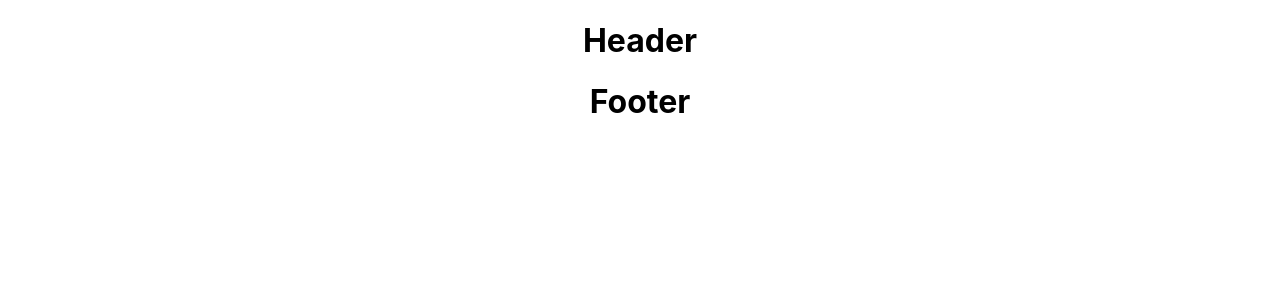
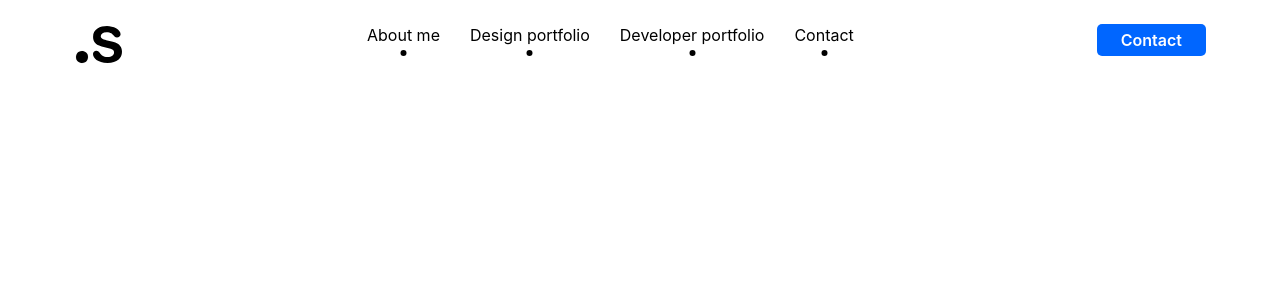
Before and after one commit to Saxxan/portfolio, a React (Create React App) app in the folder portfolio/: page / in a window 1280 px wide. Shown: the top 300 px of the page. Built offline with nearby package versions, Linux system fonts and the light colour scheme.

Commit message:
header component
Logo component, navigation menu component and cta component and deskopt style

```diff
--- a/portfolio/src/App.css
+++ b/portfolio/src/App.css
@@ -1,38 +1,7 @@
+* {
+  box-sizing: border-box;
+}
+
 .App {
   text-align: center;
 }
-
-.App-logo {
-  height: 40vmin;
-  pointer-events: none;
-}
-
-@media (prefers-reduced-motion: no-preference) {
-  .App-logo {
-    animation: App-logo-spin infinite 20s linear;
-  }
-}
-
-.App-header {
-  background-color: #282c34;
-  min-height: 100vh;
-  display: flex;
-  flex-direction: column;
-  align-items: center;
-  justify-content: center;
-  font-size: calc(10px + 2vmin);
-  color: white;
-}
-
-.App-link {
-  color: #61dafb;
-}
-
-@keyframes App-logo-spin {
-  from {
-    transform: rotate(0deg);
-  }
-  to {
-    transform: rotate(360deg);
-  }
-}
--- a/portfolio/src/App.js
+++ b/portfolio/src/App.js
@@ -1,13 +1,11 @@
 import logo from './logo.svg';
 import './App.css';
 import Header from './components/header/Header';
-import Footer from './components/footer/Footer';
 
 function App() {
   return (
     <div className="App">
       <Header></Header>
-      <Footer></Footer>
     </div>
   );
 }
--- /dev/null
+++ b/portfolio/src/components/CTA/CTA.jsx
@@ -0,0 +1,5 @@
+import "./cta.css";
+
+export default function CTA(props) {
+    return <a className="cta" href="">{props.name}</a>
+}
--- /dev/null
+++ b/portfolio/src/components/CTA/cta.css
@@ -0,0 +1,14 @@
+.cta {
+    width: fit-content;
+    height: fit-content;
+    padding: 6px 24px;
+    background-color: rgba(0, 102, 255);;
+    border-radius: 5px;
+    color: white;
+    font-weight: 600;
+    text-decoration: none;
+}
+
+.cta:hover {
+    background-color: rgba(0, 102, 255, 0.5);;
+}
--- a/portfolio/src/components/footer/Footer.jsx
+++ /dev/null
@@ -1,3 +0,0 @@
-export default function Footer(props){
-    return <h1>Footer</h1>
-}
--- a/portfolio/src/components/header/Header.jsx
+++ b/portfolio/src/components/header/Header.jsx
@@ -1,3 +1,12 @@
-export default function Header(props){
-    return <h1>Header</h1>
+import CTA from "../CTA/CTA";
+import Logo from "../logo/Logo";
+import NavMenu from "../navMenu/NavMenu";
+import "./header.css";
+
+export default function Header(props) {
+    return <header className="header">
+        <Logo></Logo>
+        <NavMenu></NavMenu>
+        <CTA name="Contact"></CTA>
+    </header>
 }
--- /dev/null
+++ b/portfolio/src/components/header/header.css
@@ -0,0 +1,8 @@
+.header {
+    width: 90vw;
+    padding: 10px;
+    margin: 5px auto;
+    display: flex;
+    justify-content: space-between;
+    align-items: center;
+}
--- /dev/null
+++ b/portfolio/src/components/logo/Logo.jsx
@@ -0,0 +1,7 @@
+export default function Logo() {
+    return <svg className="logo" width="50" height="50" viewBox="0 0 50 50" fill="none" xmlns="http://www.w3.org/2000/svg">
+    <circle cx="8" cy="42" r="5.95" stroke="black" stroke-width="0.1"/>
+    <path fill-rule="evenodd" clip-rule="evenodd" d="M19 39.0811C19 42.8979 23.5111 48 33.5948 48C43.2235 48 48 43.2484 48 36.8611C48 32.7716 46.1425 28.4095 38.8641 26.7347L32.1922 25.2158C32.0839 25.1855 31.9748 25.1551 31.8653 25.1246C29.443 24.4508 26.7712 23.7075 26.7712 21.36C26.7712 18.9063 28.8183 17.1926 32.4954 17.1926C36.8296 17.1926 38.3776 18.9818 39.6675 20.4727C40.5889 21.5377 41.3786 22.4505 42.9582 22.4505C44.8536 22.4505 46.5974 21.2821 46.5974 19.2568C46.5974 14.5442 39.1673 11 33.0261 11C26.2784 11 19.0758 13.96 19.0758 21.8274C19.0758 25.6053 20.4026 29.6168 27.6431 31.4863L36.6274 33.7842C39.3569 34.4853 40.0392 36.0432 40.0392 37.4453C40.0392 39.8211 37.7268 42.0411 33.5948 42.0411C28.9582 42.0411 27.3625 39.9409 26.0124 38.164C25.0223 36.8609 24.1643 35.7316 22.3359 35.7316C20.4026 35.7316 19 37.1337 19 39.0811Z" fill="black"/>
+    <path d="M8 36C3.2 36 2 40 2 42C2 46.8 6 48 8 48C12.8 48 14 44 14 42C14 37.2 10 36 8 36Z" fill="black"/>
+    </svg>
+}
--- /dev/null
+++ b/portfolio/src/components/navLink/NavLink.jsx
@@ -0,0 +1,10 @@
+import "./navLink.css";
+
+export default function NavLink(props) {
+    return <article className="navMenu__opt">
+        <a className="navMenu__opt__link" href="">{props.opt}</a>
+        <svg className="navMenu__opt__index" width="7" height="6" viewBox="0 0 7 6" fill="none" xmlns="http://www.w3.org/2000/svg">
+            <circle cx="3.5" cy="3" r="3" fill="black"/>
+        </svg>
+    </article>
+}
--- /dev/null
+++ b/portfolio/src/components/navLink/navLink.css
@@ -0,0 +1,13 @@
+.navMenu__opt {
+    padding: 0 10px;
+    display: flex;
+    flex-direction: column;
+    align-items: center;
+    justify-content: center;
+    gap: 5px;
+}
+
+.navMenu__opt__link {
+    text-decoration: none;
+    color: black;
+}
--- /dev/null
+++ b/portfolio/src/components/navMenu/NavMenu.jsx
@@ -0,0 +1,11 @@
+import NavLink from "../navLink/NavLink";
+import "./navMenu.css";
+
+export default function NavMenu() {
+    return <nav className="navMenu">
+        <NavLink opt="About me"></NavLink>
+        <NavLink opt="Design portfolio"></NavLink>
+        <NavLink opt="Developer portfolio"></NavLink>
+        <NavLink opt="Contact"></NavLink>
+    </nav>
+}
--- /dev/null
+++ b/portfolio/src/components/navMenu/navMenu.css
@@ -0,0 +1,4 @@
+.navMenu {
+    display: flex;
+    gap: 10px;
+}
```
